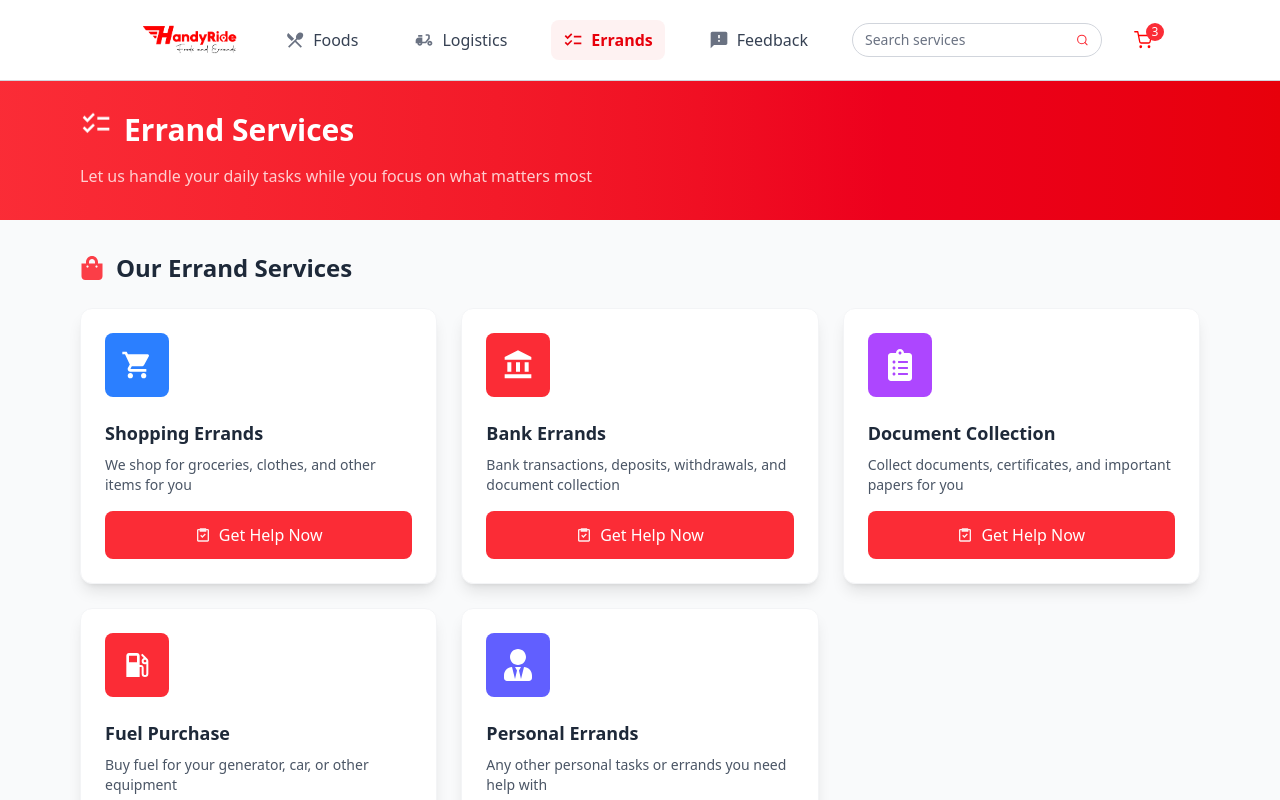
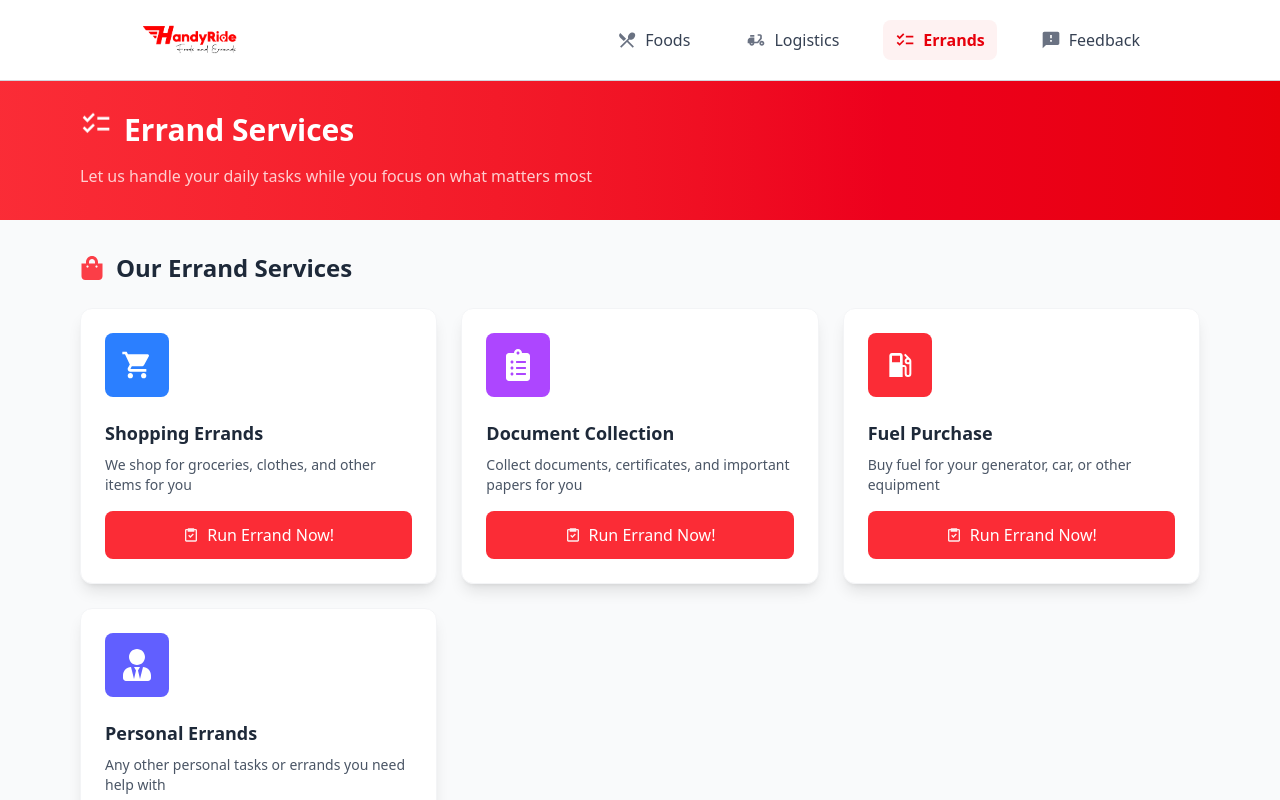
Before and after one commit to Adeosun01pluto/HandyRide, a React (Vite) app: page /errands in a window 1280 px wide. Shown: the top 800 px of the page. Built offline with nearby package versions, Linux system fonts and the light colour scheme.

Commit message:
errand changed

```diff
--- a/src/components/Navbar.jsx
+++ b/src/components/Navbar.jsx
@@ -143,18 +143,18 @@ const Navbar = () => {
                         })}
 
                         {/* Search Box */}
-                        <div className="hidden lg:flex items-center text-sm gap-2 border border-gray-300 px-3 rounded-full">
+                        {/* <div className="hidden lg:flex items-center text-sm gap-2 border border-gray-300 px-3 rounded-full">
                             <input className="py-1.5 w-full bg-transparent outline-none placeholder-gray-500" type="text" placeholder="Search services" />
                             <FiSearch className="text-red-500" />
-                        </div>
+                        </div> */}
 
                         {/* Cart Icon */}
-                        <div className="relative cursor-pointer">
+                        {/* <div className="relative cursor-pointer">
                             <svg width="18" height="18" viewBox="0 0 14 14" fill="none" xmlns="http://www.w3.org/2000/svg">
                                 <path d="M.583.583h2.333l1.564 7.81a1.17 1.17 0 0 0 1.166.94h5.67a1.17 1.17 0 0 0 1.167-.94l.933-4.893H3.5m2.333 8.75a.583.583 0 1 1-1.167 0 .583.583 0 0 1 1.167 0m6.417 0a.583.583 0 1 1-1.167 0 .583.583 0 0 1 1.167 0" stroke="red" strokeLinecap="round" strokeLinejoin="round" />
                             </svg>
                             <button className="absolute -top-2 -right-3 text-xs text-white bg-red-500 w-[18px] h-[18px] rounded-full">3</button>
-                        </div>
+                        </div> */}
                     </div>
 
                     {/* Mobile Menu Toggle */}
@@ -191,10 +191,10 @@ const Navbar = () => {
                         })}
 
                         {/* Mobile Search */}
-                        <div className="flex items-center text-sm gap-2 border border-gray-300 px-3 rounded-full w-full mt-2">
+                        {/* <div className="flex items-center text-sm gap-2 border border-gray-300 px-3 rounded-full w-full mt-2">
                             <input className="py-2 w-full bg-transparent outline-none placeholder-gray-500" type="text" placeholder="Search services" />
                             <FiSearch className="text-red-500" />
-                        </div>
+                        </div> */}
                     </div>
                 )}
             </nav>
--- a/src/pages/ErrandsPage.jsx
+++ b/src/pages/ErrandsPage.jsx
@@ -64,7 +64,7 @@
 //         className="w-full bg-red-500 hover:bg-red-600 text-white font-medium py-3 px-4 rounded-lg transition-colors duration-200 flex items-center justify-center gap-2"
 //       >
 //         <BiTask className="w-4 h-4" />
-//         Get Help Now
+//         Run Errand Now
 //       </a>
 //     </div>
 //   );
@@ -132,6 +132,7 @@ import React from 'react';
 import { MdChecklist, MdShoppingCart, MdAccountBalance, MdLocalGasStation } from 'react-icons/md';
 import { FaShoppingBag, FaMoneyBillWave, FaUserTie, FaClipboardList } from 'react-icons/fa';
 import { BiTask } from 'react-icons/bi';
+import { Link } from 'react-router';
 
 const ErrandsPage = () => {
   const errandServices = [
@@ -142,20 +143,6 @@ const ErrandsPage = () => {
       whatsappLink: 'https://wa.me/+2349118347755?text=Hello%20Handy%20Foods%20and%20Errands!%20I%20need%20help%20with%20Shopping%20Errands.%20Please%20help%20me%20with-',
       color: 'bg-blue-500'
     },
-    {
-      title: 'Bank Errands',
-      description: 'Bank transactions, deposits, withdrawals, and document collection',
-      icon: <MdAccountBalance className="w-8 h-8" />,
-      whatsappLink: 'https://wa.me/+2349118347755?text=Hello%20Handy%20Foods%20and%20Errands!%20I%20need%20help%20with%20Bank%20Errands.%20Please%20help%20me%20with-',
-      color: 'bg-red-500'
-    },
-    // {
-    //   title: 'Bill Payments',
-    //   description: 'Pay your electricity, water, cable TV, and other utility bills',
-    //   icon: <FaMoneyBillWave className="w-8 h-8" />,
-    //   whatsappLink: 'https://wa.me/+2349118347755?text=Hello%20Handy%20Foods%20and%20Errands!%20I%20need%20help%20with%20Bill%20Payments.%20Please%20help%20me%20pay-',
-    //   color: 'bg-yellow-500'
-    // },
     {
       title: 'Document Collection',
       description: 'Collect documents, certificates, and important papers for you',
@@ -180,7 +167,10 @@ const ErrandsPage = () => {
   ];
 
   const ServiceCard = ({ service, index }) => (
-    <div
+    <Link
+      to={service.whatsappLink}
+      target="_blank"
+      rel="noopener noreferrer"
       className="bg-white rounded-xl shadow-lg hover:shadow-2xl transition-all duration-500 p-6 border border-gray-100 transform hover:scale-105 hover:-translate-y-2 animate-fadeInUp group"
       style={{
         animationDelay: `${index * 0.15}s`,
@@ -193,16 +183,16 @@ const ErrandsPage = () => {
       </div>
       <h3 className="text-lg font-semibold text-gray-800 mb-2 group-hover:text-red-600 transition-colors duration-300">{service.title}</h3>
       <p className="text-gray-600 text-sm mb-4">{service.description}</p>
-      <a
-        href={service.whatsappLink}
+      <Link
+        to={service.whatsappLink}
         target="_blank"
         rel="noopener noreferrer"
         className="w-full bg-red-500 hover:bg-red-600 text-white font-medium py-3 px-4 rounded-lg transition-all duration-300 flex items-center justify-center gap-2 transform hover:scale-105 hover:shadow-lg"
       >
         <BiTask className="w-4 h-4 animate-pulse" />
-        Get Help Now
-      </a>
-    </div>
+        Run Errand Now!
+      </Link>
+    </Link>
   );
 
   return (
--- a/src/pages/LogisticsPage.jsx
+++ b/src/pages/LogisticsPage.jsx
@@ -129,8 +129,9 @@
 
 import React from 'react';
 import { FaTruck, FaBoxOpen, FaShippingFast, FaMapMarkerAlt } from 'react-icons/fa';
-import { MdLocalShipping, MdOutbox, MdMoveToInbox } from 'react-icons/md';
+import { MdLocalShipping, MdOutbox, MdMoveToInbox, MdDeliveryDining } from 'react-icons/md';
 import { BiPackage } from 'react-icons/bi';
+import { Link } from 'react-router';
 
 const LogisticsPage = () => {
   const sendServices = [
@@ -168,7 +169,10 @@ const LogisticsPage = () => {
   ];
 
   const ServiceCard = ({ service, type, index }) => (
-    <div
+    <Link
+      to={service.whatsappLink}
+      target="_blank"
+      rel="noopener noreferrer"
       className="bg-white rounded-xl shadow-lg hover:shadow-2xl transition-all duration-500 p-6 border border-gray-100 transform hover:scale-105 hover:-translate-y-2 animate-fadeInUp group"
       style={{
         animationDelay: `${index * 0.2}s`,
@@ -187,10 +191,10 @@ const LogisticsPage = () => {
         rel="noopener noreferrer"
         className="w-full bg-red-500 hover:bg-red-600 text-white font-medium py-3 px-4 rounded-lg transition-all duration-300 flex items-center justify-center gap-2 transform hover:scale-105 hover:shadow-lg"
       >
-        <FaShippingFast className="w-4 h-4 animate-pulse" />
+        <MdDeliveryDining className="w-4 h-4 animate-pulse" />
         {type === 'send' ? 'Send Now' : 'Receive Now'}
       </a>
-    </div>
+    </Link>
   );
 
   return (
@@ -200,7 +204,7 @@ const LogisticsPage = () => {
         <div className="absolute inset-0 bg-opacity-20"></div>
         <div className="relative px-4 md:px-10 lg:px-20 py-8 transform transition-all duration-700 animate-slideInDown">
           <div className="flex items-center gap-3 mb-4">
-            <FaTruck className="w-8 h-8 animate-bounce" />
+            <MdDeliveryDining className="w-8 h-8 animate-bounce" />
             <h1 className="text-2xl md:text-3xl font-bold">Logistics Services</h1>
           </div>
           <p className="text-red-100 text-sm md:text-base opacity-90">
```
